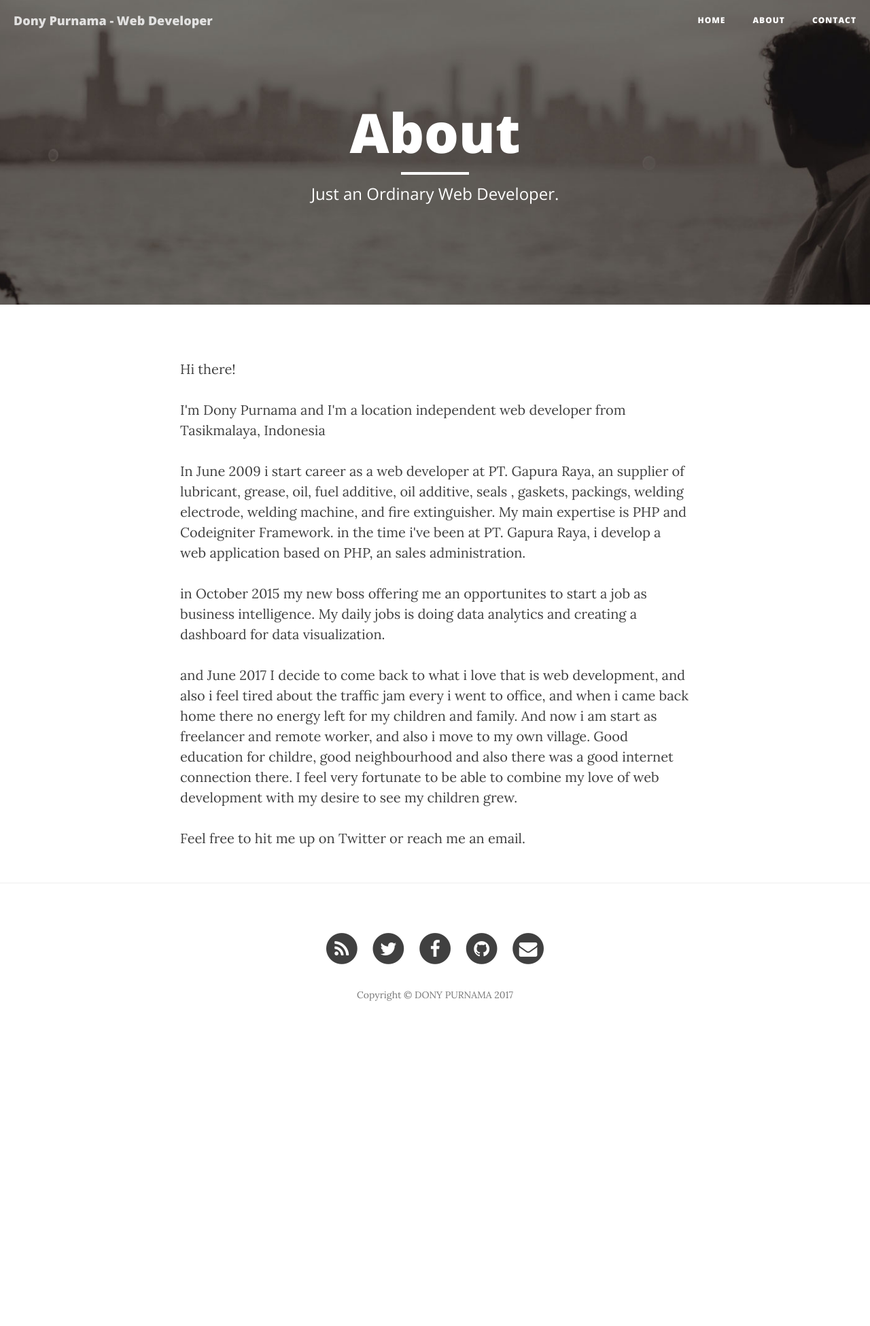
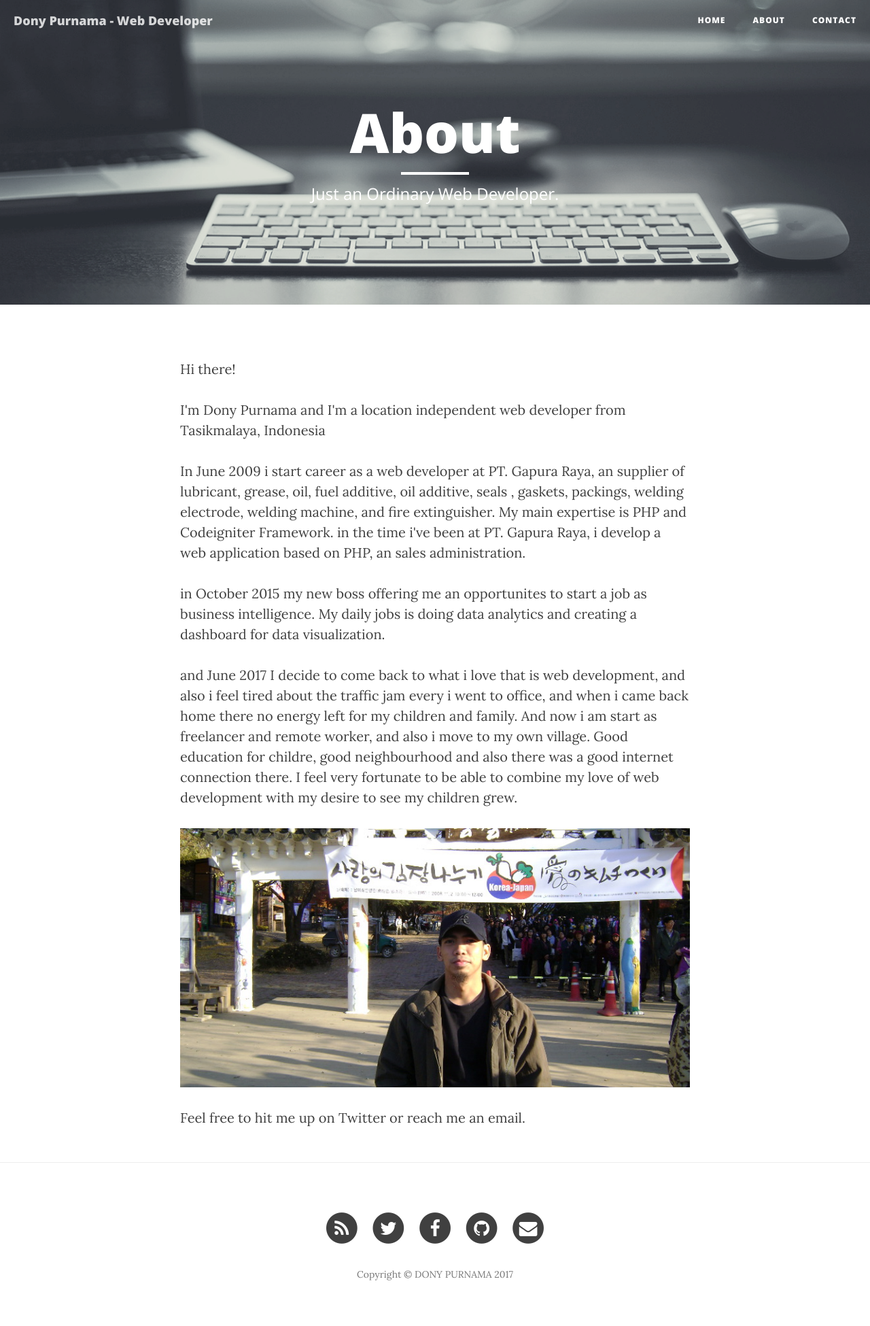
Before and after one commit to donypurnama/donypurnama.github.io, a Jekyll site: the page built from about.html, in a window 1280 px wide. Shown: the whole page at 68% size. Built offline with Jekyll 4.4.1, drawn with Linux system fonts in a browser that asks for light colours; nearby versions of some CDN libraries; before the commit the page ends 1539 px from its top, so only the background shows below that.

Commit message:
update about page

```diff
--- a/about.html
+++ b/about.html
@@ -2,7 +2,7 @@
   layout: page
   title: "About"
   description: "Just an Ordinary Web Developer."
-  header-img: "img/about-bg.jpg"
+  header-img: "img/about-my-desk.png"
 ---
 <p>Hi there!</p>
 
@@ -17,4 +17,6 @@
   and remote worker, and also i move to my own village. Good education for childre, good neighbourhood and also there was a good internet connection there. I feel very fortunate to be able to combine my love of web development with my desire to see my
   children grew.</p>
 
+<img src="{{ site.baseurl }}/img/dony-in-korea.JPG" alt="Dony Purnama - 2008 South Korea">
+
 <p>Feel free to hit me up on Twitter or reach me an email.</p>
```
Also changed, not shown: img/about-my-desk.png (added), img/dony-in-korea.JPG (added), 1 other file.
